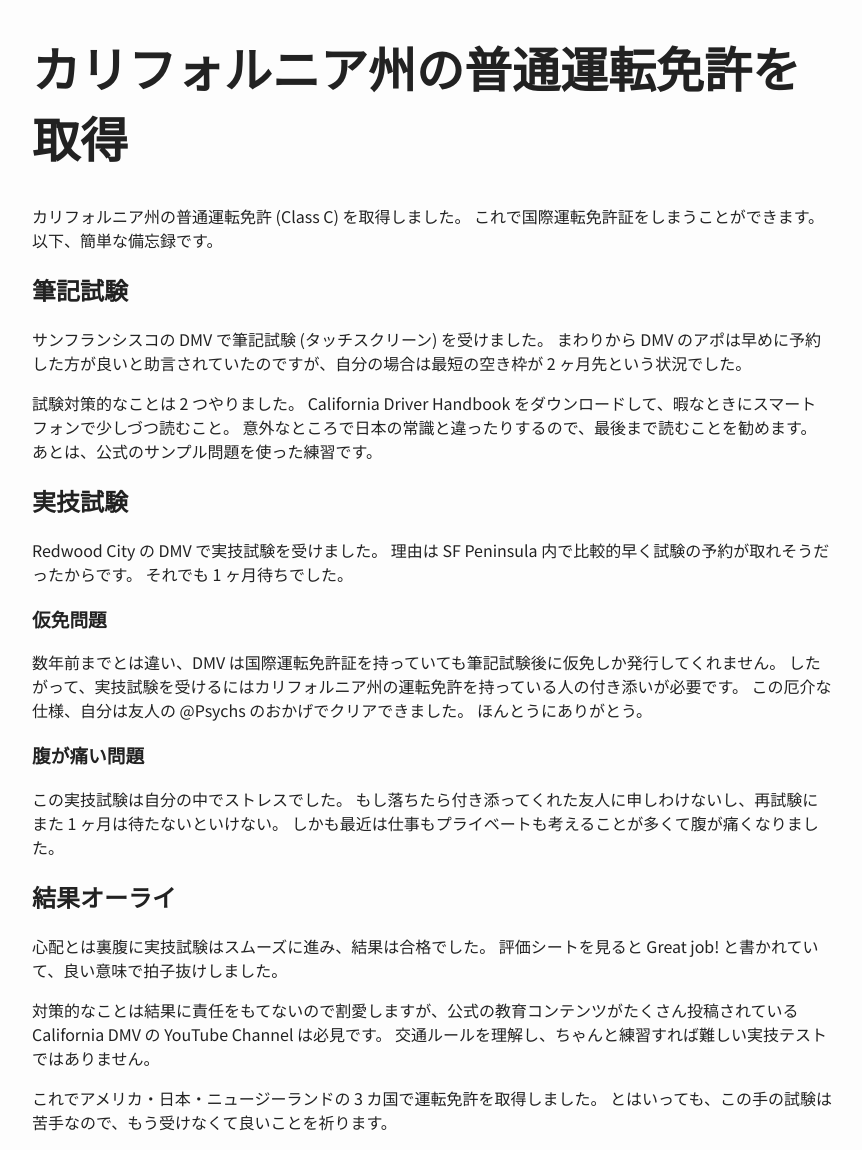
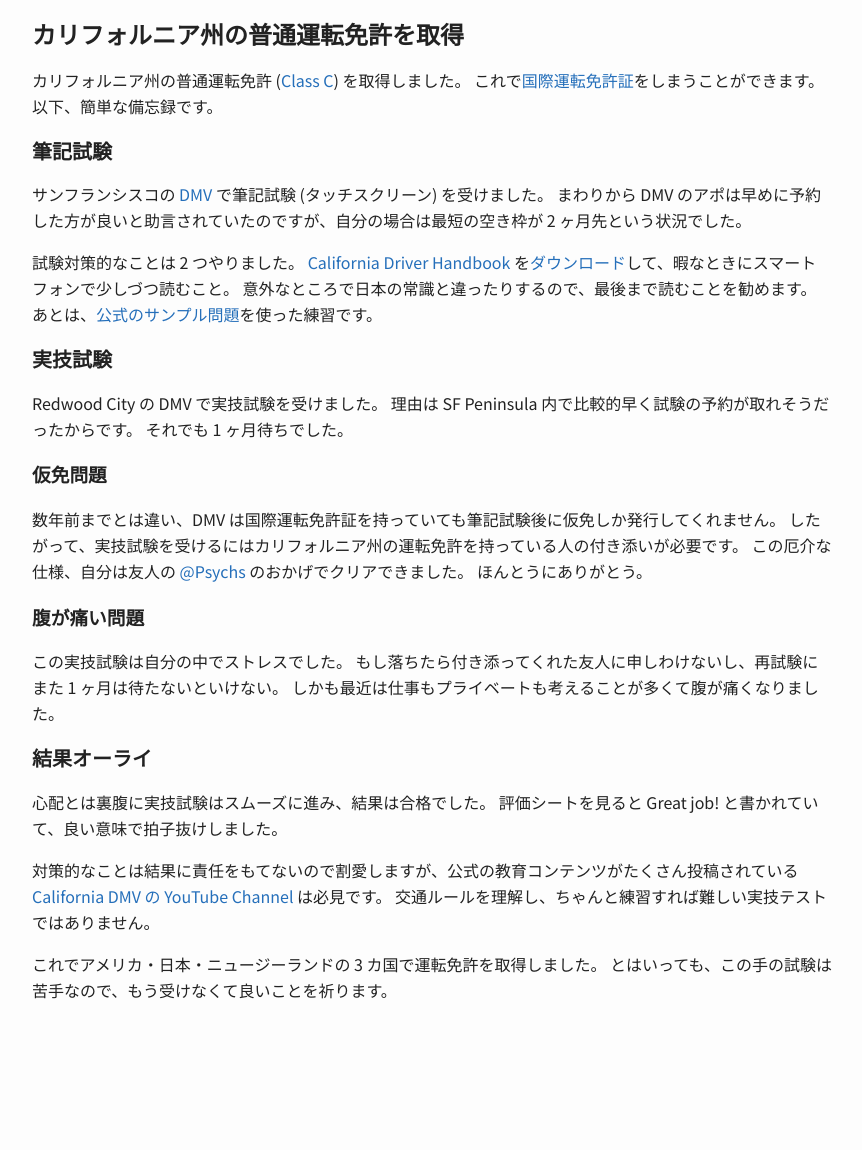
Before and after one commit to toru/ep.torumk.com, a Jekyll site: the page built from _posts/2017-08-07-ca-driver-license.md, in a window 1280 px wide. Shown: the whole page, without its empty margins (208-1070 px from the left). Built offline with Jekyll 4.4.1, drawn with Linux system fonts in a browser that asks for light colours; after the commit the page ends 1019 px from its top, so only the background shows below that.

Commit message:
css: style individual posts

```diff
--- /dev/null
+++ b/_layouts/post.html
@@ -0,0 +1,16 @@
+<!DOCTYPE html>
+<html lang="ja">
+<head>
+  <meta charset="utf-8">
+  <title>{{ page.title }} | Toru Maesaka</title>
+  <link rel="stylesheet" href="https://fonts.googleapis.com/earlyaccess/notosansjp.css">
+  <link rel="stylesheet" href="/assets/style.css">
+</head>
+<body>
+  <div class="wrapper">
+    <div class="post">
+      {{ content }}
+    </div>
+  </div>
+</body>
+</html>
--- a/assets/style.css
+++ b/assets/style.css
@@ -1,3 +1,4 @@
+
 body {
   margin: 0;
   padding: 0;
@@ -46,10 +47,28 @@ a:visited {
   padding-left: 8px;
   margin-bottom: 16px;
 }
-
 .timeline .meta .date {
   font-size: 80%;
   color: #777;
+}
+
+.post {
+  -webkit-font-smoothing: antialiased;
+}
+.post h1 {
+  font-size: 150%;
+}
+.post h2 {
+  font-size: 125%;
+}
+.post p {
+  line-height: 26px;
+}
+.post a {
+  color: #256fba;
+}
+.post a:hover {
+  border-bottom: 1px #256fba solid;
 }
 
 @media screen
```
Also changed, not shown: _posts/2017-08-07-ca-driver-license.md (+1 -1 lines).
